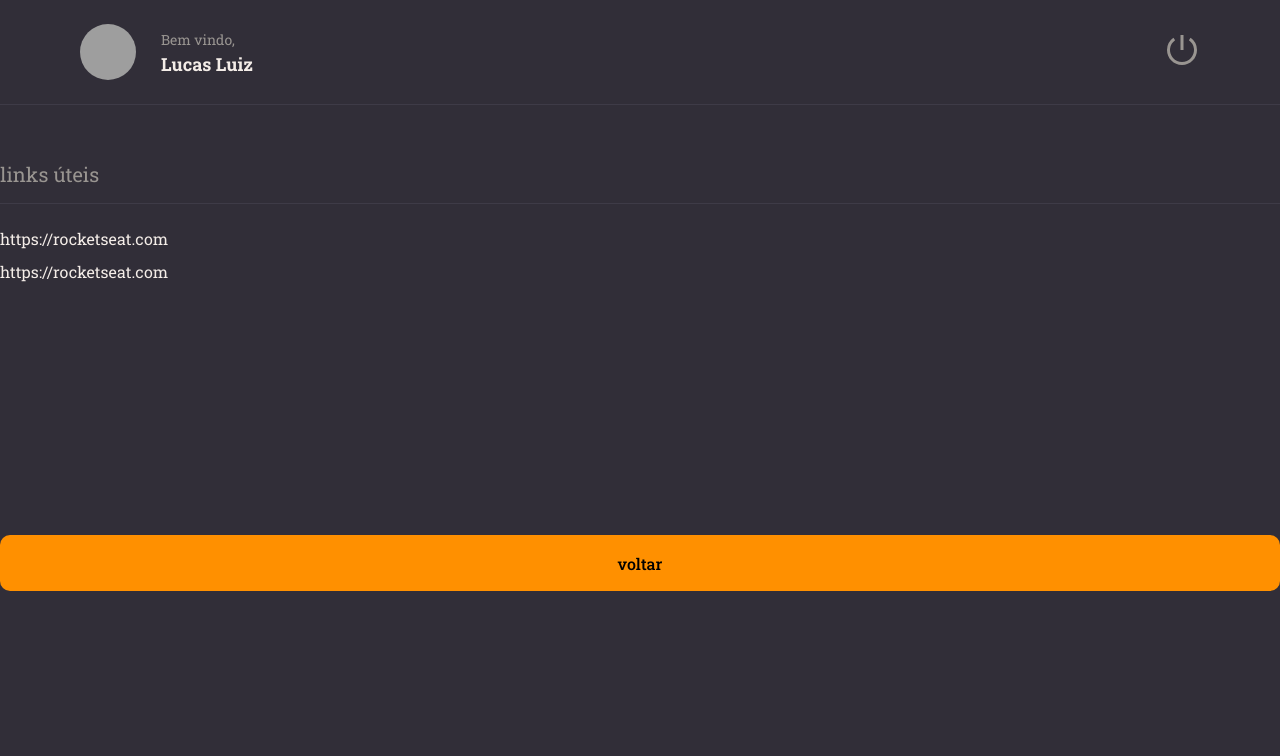
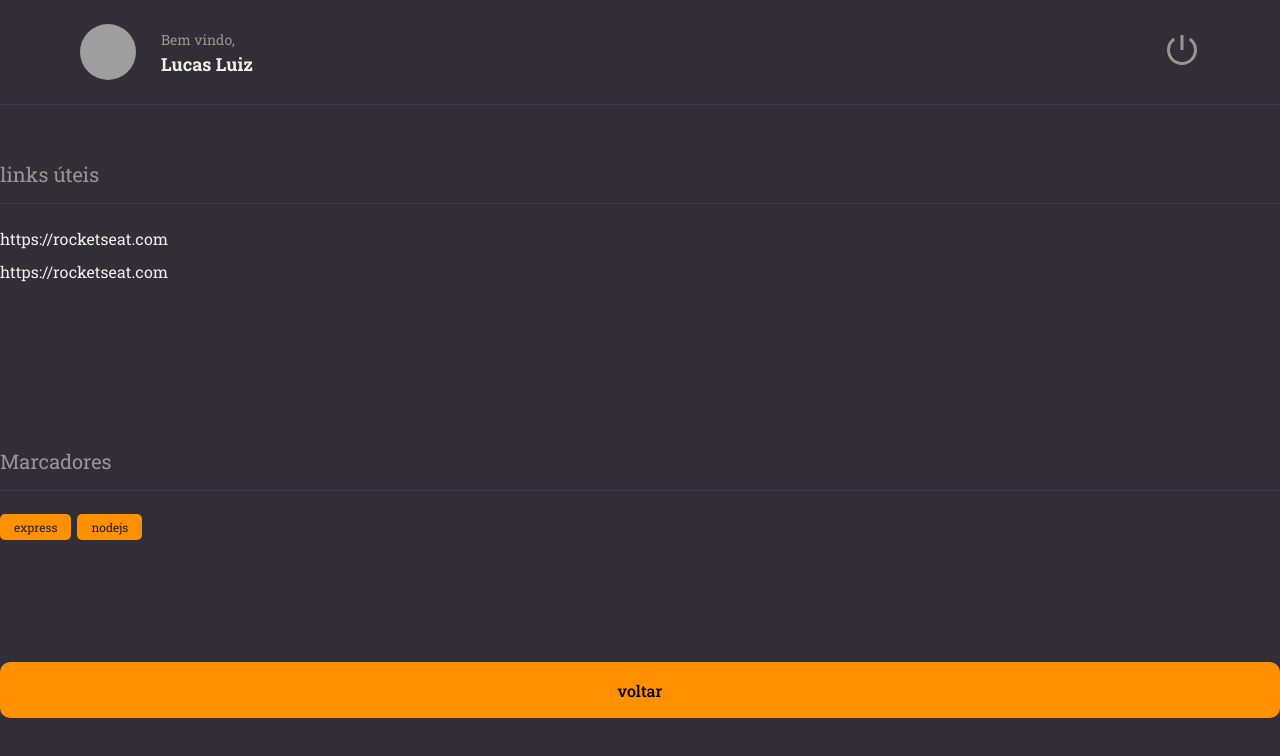
Before and after one commit to lucasluiz19/Rocket-notes, a React (Vite) app: page / in a window 1280 px wide. Shown: the top 756 px of the page. Built offline with nearby package versions, Linux system fonts and the light colour scheme; grey boxes are pictures that could not be loaded.

Commit message:
add components tag

```diff
--- a/src/components/Section/style.js
+++ b/src/components/Section/style.js
@@ -3,6 +3,7 @@
 export const Container=styled.section`
 
    margin: 56px 0 28px;
+
 
    > h2{
     border-bottom-width:1px ;
@@ -16,6 +17,7 @@
     font-size:  20px;
     font-weight: 400;
 
+
    }
 
 `;
--- /dev/null
+++ b/src/components/Tag/index.jsx
@@ -0,0 +1,10 @@
+import {Container} from "./style";
+
+export function Tag({title}){
+    return(
+        <Container>
+            {title}
+        </Container>
+    )
+
+}
--- /dev/null
+++ b/src/components/Tag/style.js
@@ -0,0 +1,11 @@
+import { styled } from "styled-components";
+
+export const Container = styled.span`
+    font-size: 12px;
+    padding:5px 14px;
+    border-radius:5px;
+    margin-right:6px;
+    color:${({theme})=>theme.COLORS.background_900};
+    background-color:${({theme})=>theme.COLORS.ORANGE};
+
+`;
--- a/src/pages/Details/index.jsx
+++ b/src/pages/Details/index.jsx
@@ -2,9 +2,10 @@
 import { Button } from "../../components/button"
 import { Header} from "../../components/header"
 import { Section } from "../../components/Section"
+import { Tag } from "../../components/Tag"
 export function Details(){
   return(
- //no return so podemos ter 1 elemento por isso podemos usar o fragment ou uma div
+ //no return so podemos ter 1 elemento por isso podemos usar o fragment <> </> ou uma div
     <Container>
 
       <Header/>
@@ -17,8 +18,14 @@
           <li>
             <a href="#">https://rocketseat.com</a>
           </li>
+        </Links>
+      </Section>
 
-        </Links>
+      <Section title="Marcadores">
+        <Tag title="express"/>
+        <Tag title="nodejs"/>
+
+
       </Section>
 
       <Button title="voltar" />
```
Also changed, not shown: src/components/header/index.jsx (line endings or trailing spaces).
